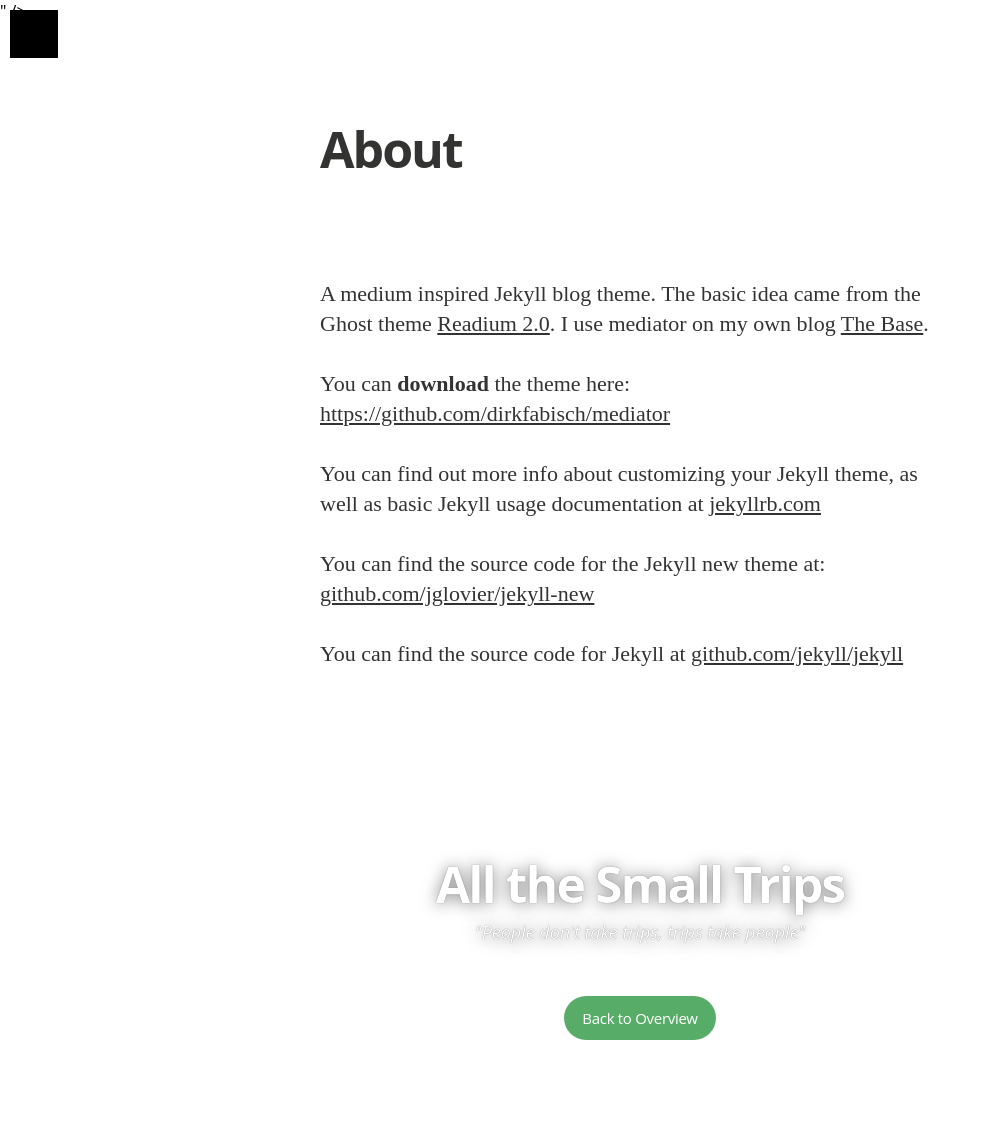
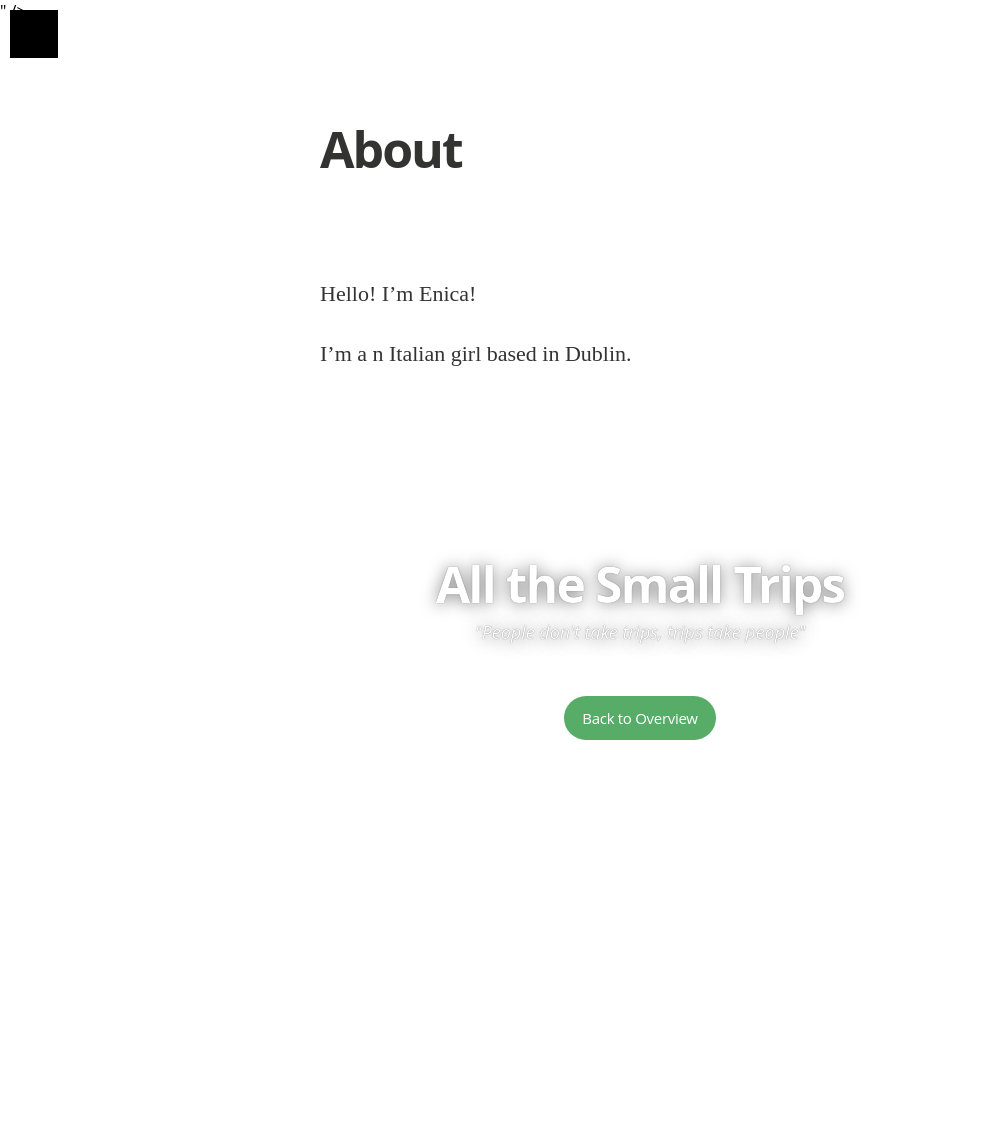
Before and after one commit to enicasoldo/allthesmalltrips.life, a Jekyll site: the page built from about.md, in a window 1280 px wide. Shown: the whole page, without its empty margins (0-990 px from the left). Built offline with Jekyll 4.4.1, drawn with Linux system fonts in a browser that asks for light colours; nearby versions of some CDN libraries; some web fonts are replaced; after the commit the page ends 900 px from its top, so only the background shows below that.

Commit message:
Update about.md

```diff
--- a/about.md
+++ b/about.md
@@ -4,14 +4,6 @@
 permalink: /about/
 ---
 
-A medium inspired Jekyll blog theme. The basic idea came from the Ghost theme
-[Readium 2.0](http://www.svenread.com/readium-ghost-theme/). I use mediator on my own blog [The Base](blog.base68.com).
+Hello! I'm Enica!
 
-You can **download** the theme here:
-[https://github.com/dirkfabisch/mediator](https://github.com/dirkfabisch/mediator)
-
-You can find out more info about customizing your Jekyll theme, as well as basic Jekyll usage documentation at [jekyllrb.com](http://jekyllrb.com/)
-
-You can find the source code for the Jekyll new theme at: [github.com/jglovier/jekyll-new](https://github.com/jglovier/jekyll-new)
-
-You can find the source code for Jekyll at [github.com/jekyll/jekyll](https://github.com/jekyll/jekyll)
+I'm a n Italian girl based in Dublin.
```
